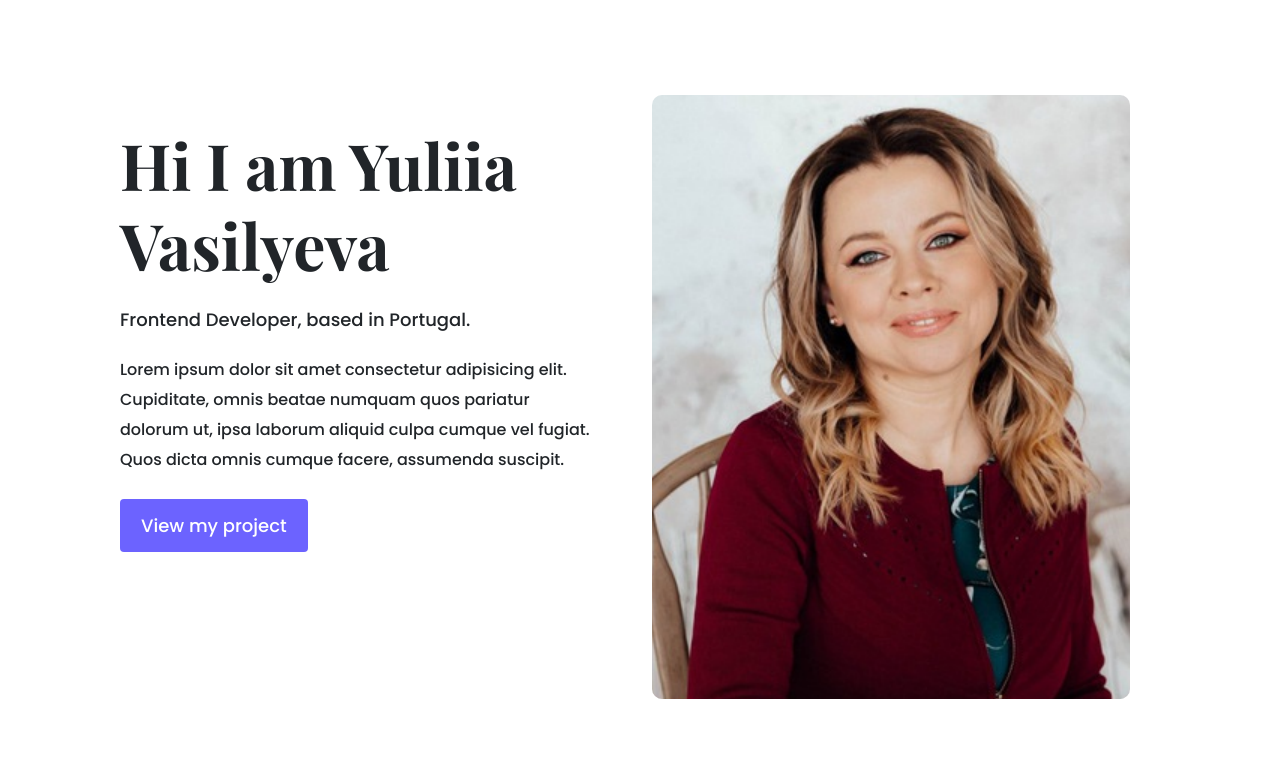
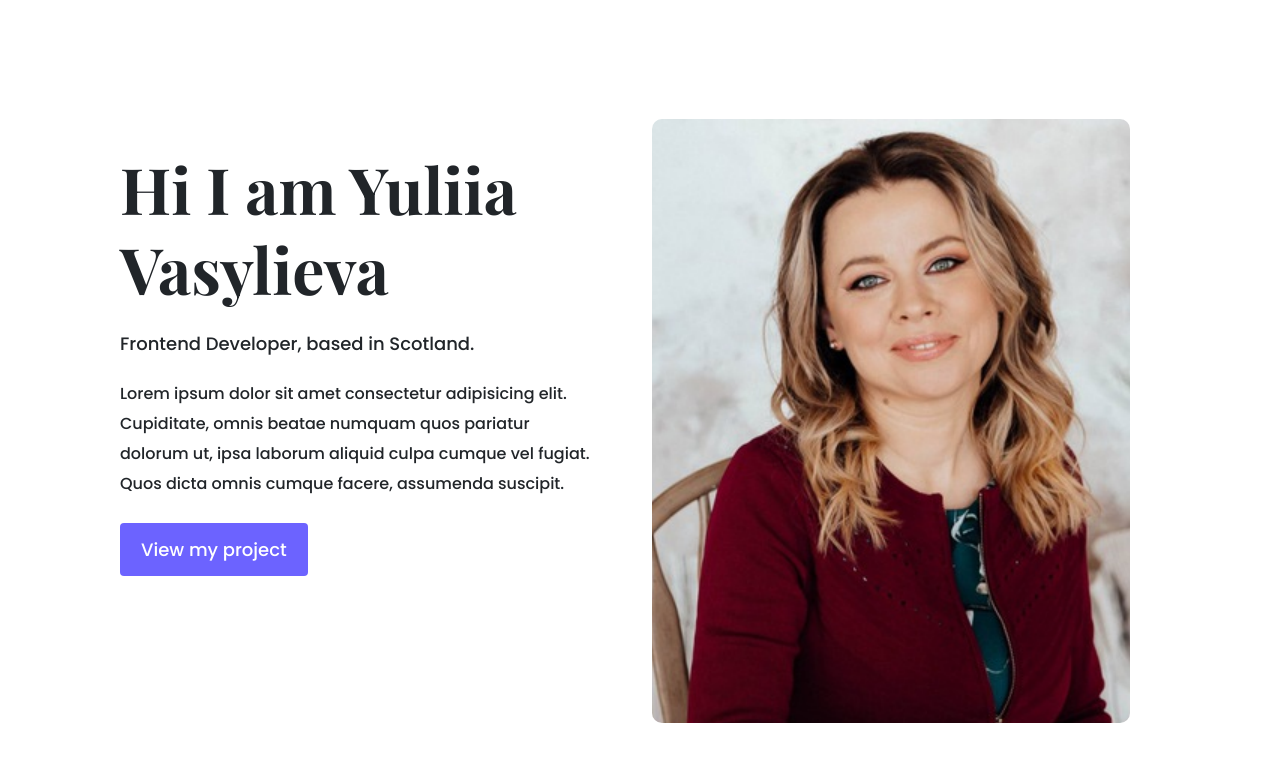
Before and after one commit to yvasilyeva11031986/portfolio-project, a plain HTML site: page about.html in a window 1280 px wide. Shown: the part 65-826 px from the top of the page. Drawn offline with nearby package versions, Linux system fonts and the light colour scheme.

Commit message:
fix nav++
done

```diff
--- a/about.html
+++ b/about.html
@@ -57,15 +57,16 @@
           </div>
         </div>
       </nav>
+    <br />
     <div class="about-section container">
         <div class="row">
             <div class="col-lg-6">
                 <div class="about-section-content">
                 <h1 class="mb-4">
-                     Hi I am Yuliia Vasilyeva
+                     Hi I am Yuliia Vasylieva
                 </h1>
                 <h2 class="mb-4">
-                    Frontend Developer, based in Portugal.
+                    Frontend Developer, based in Scotland.
                 </h2>
                 <p class="mb-4">
                     Lorem ipsum dolor sit amet consectetur adipisicing elit. Cupiditate, omnis beatae numquam quos pariatur dolorum ut, ipsa laborum aliquid culpa cumque vel fugiat. Quos dicta omnis cumque facere, assumenda suscipit.
```
Also changed, not shown: index.html (+3 -2 lines).
